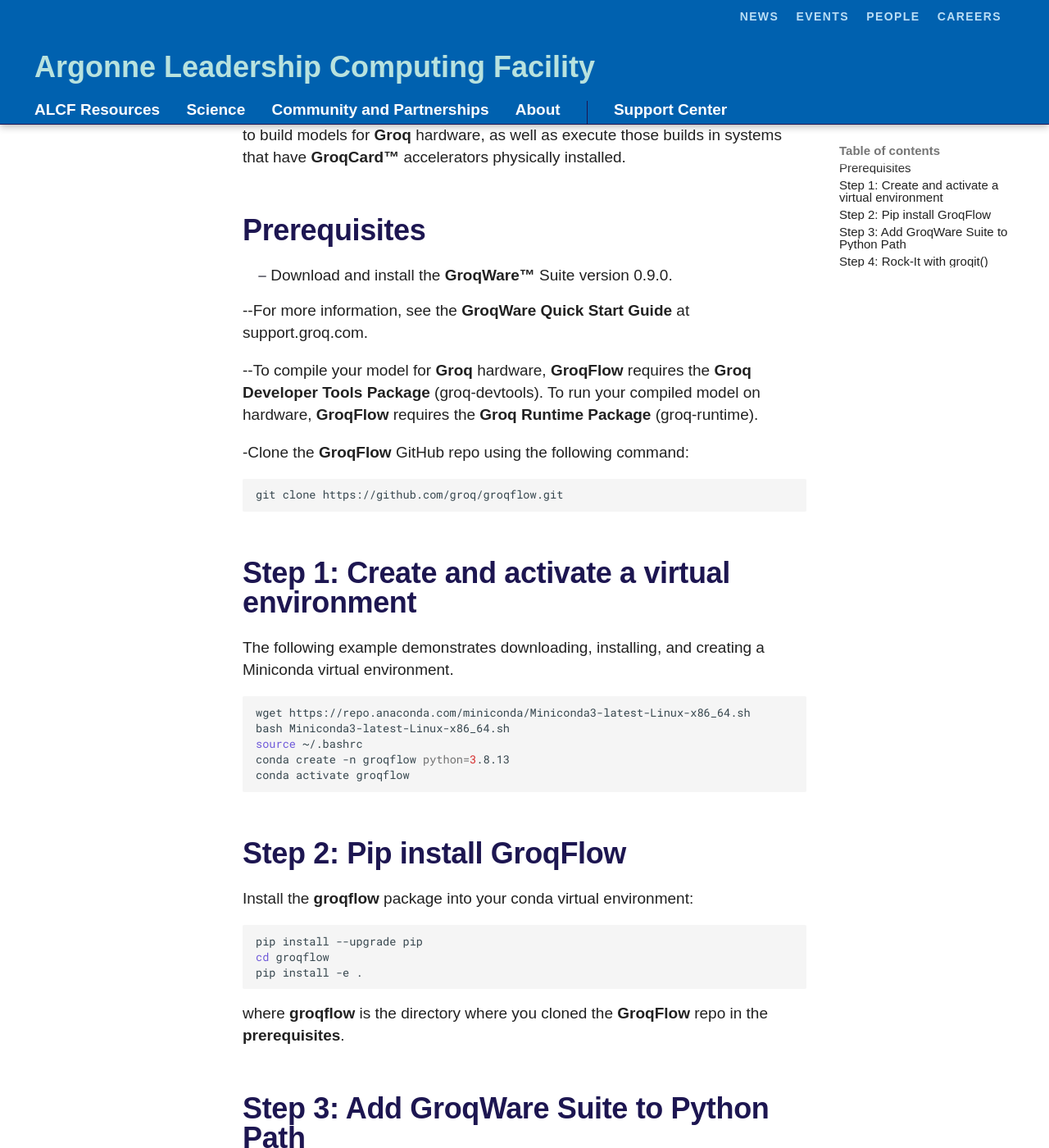
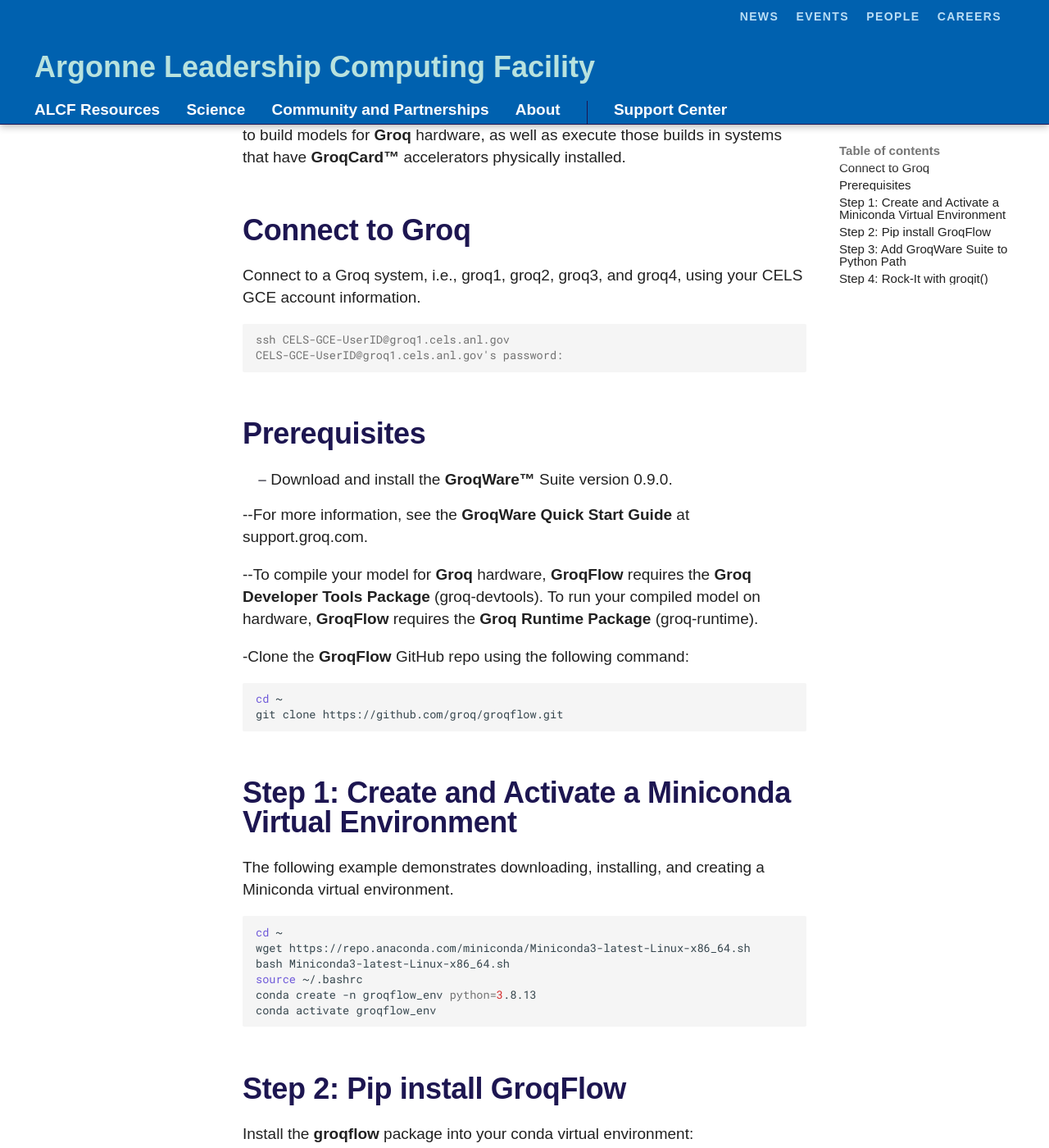
Before and after one commit to argonne-lcf/ai-testbed-userdocs, an MkDocs documentation site: the page built from docs/groq/GroqFlow.md, in a window 1280 px wide and 1400 px high, scrolled down 277 px. Shown: the whole window at 82% size. Built offline with MkDocs 1.6.1 and Material for MkDocs 9.7.7, drawn with Linux system fonts in a browser that asks for light colours; some web fonts are replaced; comment, search, counter and statistics services are not loaded.

Commit message:
Working docs/groq/GroqFlow.md.

````diff
--- a/docs/groq/GroqFlow.md
+++ b/docs/groq/GroqFlow.md
@@ -1,6 +1,15 @@
 # GroqFlow™ Installation Guide
 
 The following describes how to install **GroqFlow**. These instructions enable users to build models for **Groq** hardware, as well as execute those builds in systems that have **GroqCard™** accelerators physically installed.
+
+## Connect to Groq
+
+Connect to a Groq system, i.e., groq1, groq2, groq3, and groq4, using your CELS GCE account information.
+
+```console
+ssh CELS-GCE-UserID@groq1.cels.anl.gov
+CELS-GCE-UserID@groq1.cels.anl.gov's password:
+```
 
 ## Prerequisites
 
@@ -13,19 +22,21 @@
 -Clone the **GroqFlow** GitHub repo using the following command:
 
 ```bash
+cd ~
 git clone https://github.com/groq/groqflow.git
 ```
 
-## Step 1: Create and activate a virtual environment
+## Step 1: Create and Activate a Miniconda Virtual Environment
 
 The following example demonstrates downloading, installing, and creating a Miniconda virtual environment.
 
 ```bash
+cd ~
 wget https://repo.anaconda.com/miniconda/Miniconda3-latest-Linux-x86_64.sh
 bash Miniconda3-latest-Linux-x86_64.sh
 source ~/.bashrc
-conda create -n groqflow python=3.8.13
-conda activate groqflow
+conda create -n groqflow_env python=3.8.13
+conda activate groqflow_env
 ```
 
 ## Step 2: Pip install GroqFlow
````
